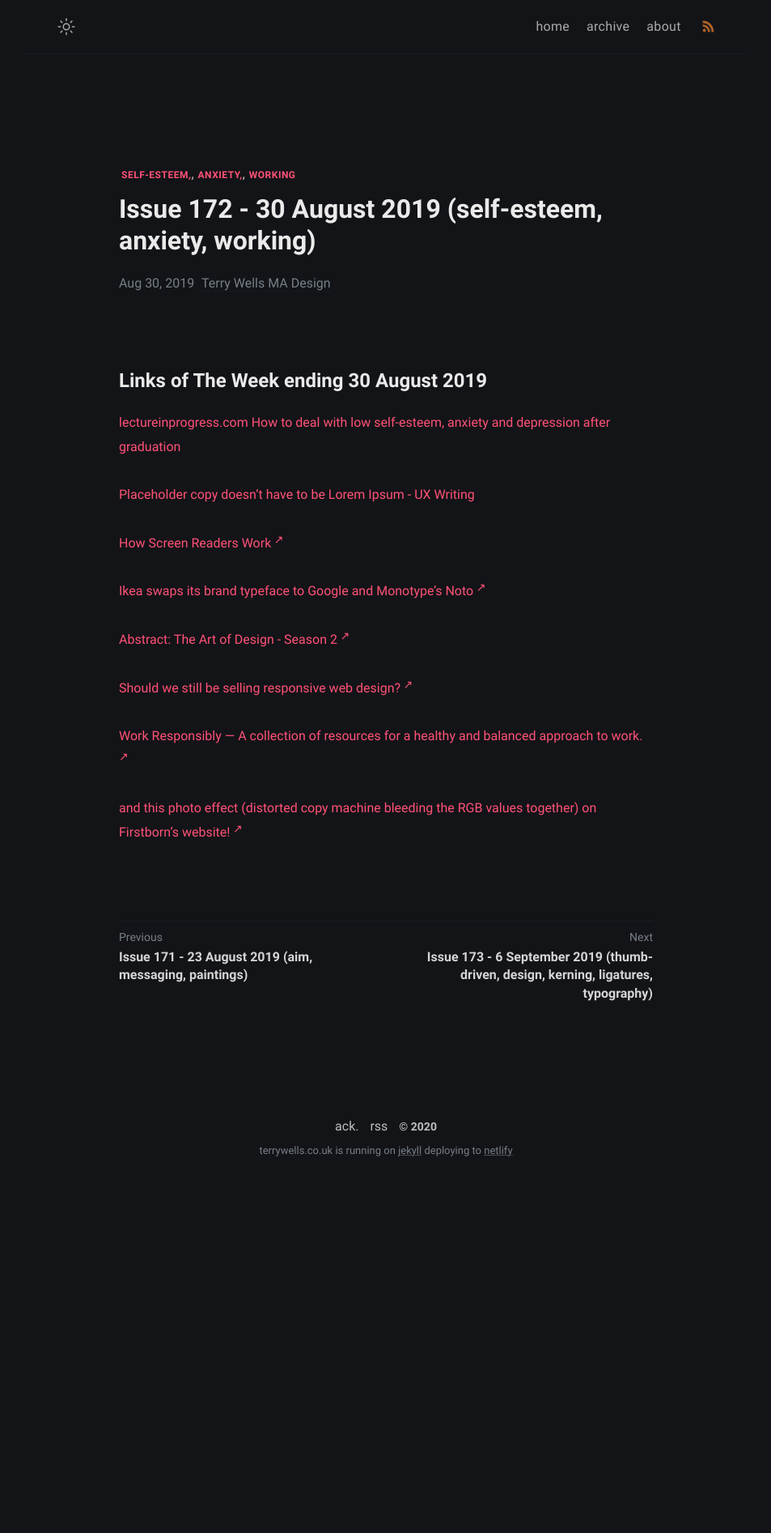
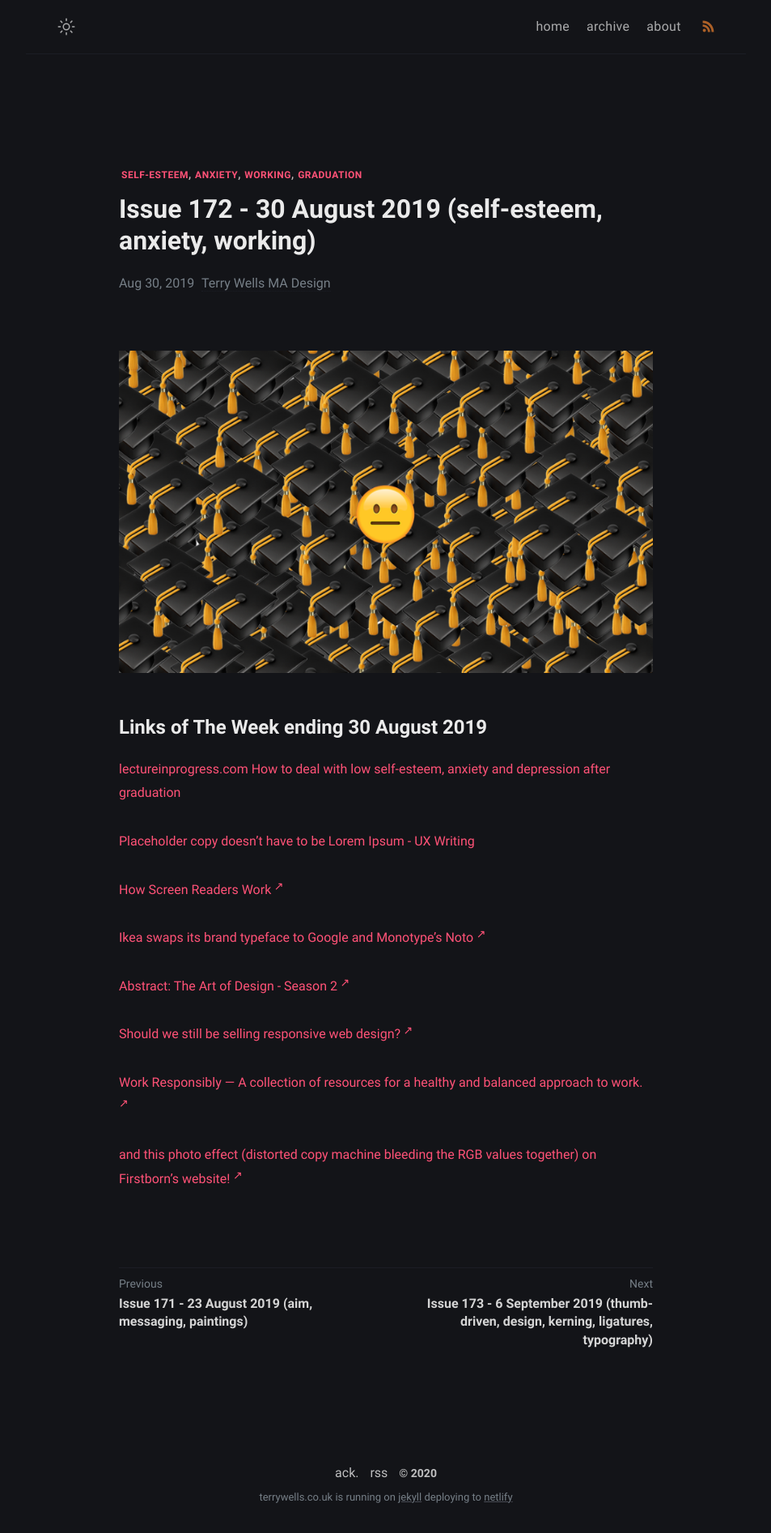
Before and after one commit to wristtattoo/jekyll-klise, a Jekyll site: the page built from _posts/2020-11-03-issue-172-30-august-2019-self-esteem-anxiety-working.md, in a window 1280 px wide. Shown: the whole page at 81% size, without its empty margins (163-1116 px from the left). Built offline with Jekyll 4.4.1, drawn with Linux system fonts in a browser that asks for light colours; a script that is not in the unit is left out; before the commit the page ends 1465 px from its top, so only the background shows below that.

Commit message:
Update Links of The Week “2020-11-03-issue-172-30-august-2019-self-esteem-anxiety-working”

```diff
--- a/_posts/2020-11-03-issue-172-30-august-2019-self-esteem-anxiety-working.md
+++ b/_posts/2020-11-03-issue-172-30-august-2019-self-esteem-anxiety-working.md
@@ -1,9 +1,11 @@
 ---
 layout: post
 title: Issue 172 - 30 August 2019 (self-esteem, anxiety, working)
-tags: self-esteem, anxiety, working
+tags: self-esteem anxiety working graduation
 date: 2019-08-30T15:42:35.895Z
 ---
+![How to deal with low self-esteem, anxiety and depression after graduation](/assets/uploads/issue-172.png "How to deal with low self-esteem, anxiety and depression after graduation")
+
 # Links of The Week ending 30 August 2019
 
 <a href="https://lectureinprogress.com/journal/graduate-depression" title="lectureinprogress.com How to deal with low self-esteem, anxiety and depression after graduation" alt="lectureinprogress.com How to deal with low self-esteem, anxiety and depression after graduation">lectureinprogress.com How to deal with low self-esteem, anxiety and depression after graduation</a>
```
Also changed, not shown: assets/uploads/issue-172.png (added).
